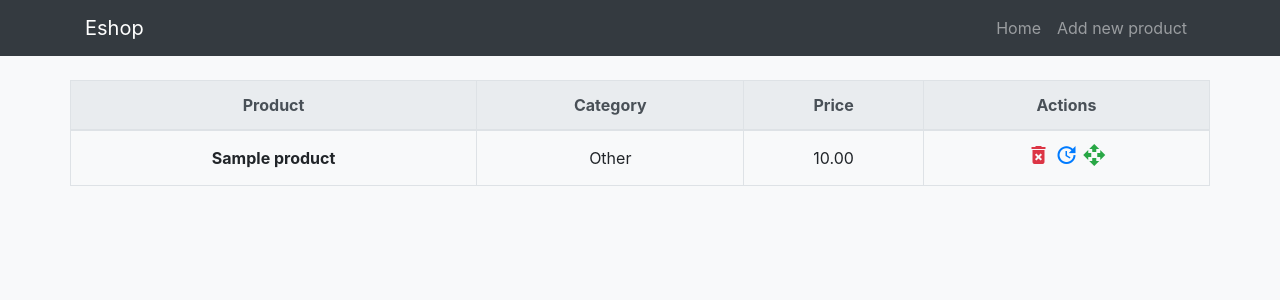
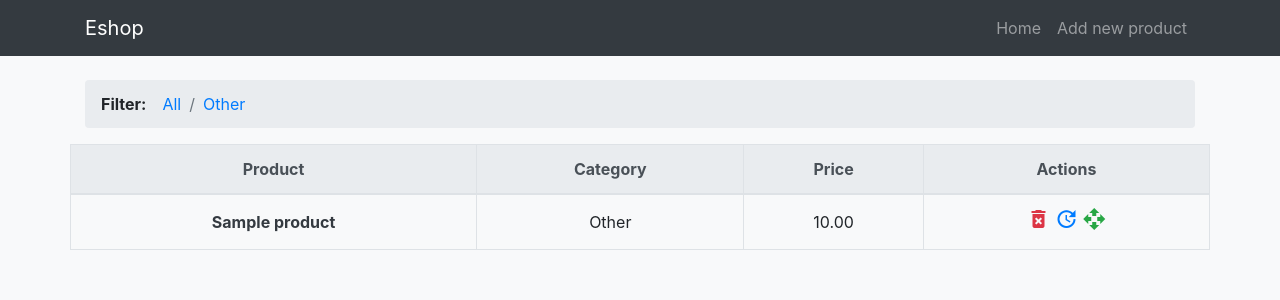
Before and after one commit to arti17/eshop, a Django app: page / in a window 1280 px wide. Shown: the top 300 px of the page. Run offline with Django 3.2, Linux system fonts and the light colour scheme; tables that the repository leaves empty hold one stand-in row (values such as "Sample post"); some libraries are stand-ins or nearby versions.

Commit message:
Added filter by category

```diff
--- a/eshop/webapp/templates/index.html
+++ b/eshop/webapp/templates/index.html
@@ -5,6 +5,16 @@
 {% endblock %}
 
 {% block body %}
+    <nav aria-label="breadcrumb">
+        <ol class="breadcrumb">
+            <span class="mr-3 font-weight-bold">Filter:</span>
+            <li class="breadcrumb-item"><a href="{% url 'index' %}">All</a></li>
+            {% for category in categories %}
+                <li class="breadcrumb-item"><a href="{% url 'category' category %}">{{ category|capfirst }}</a></li>
+            {% endfor %}
+        </ol>
+    </nav>
+
     <div class="row">
         <table class="table table-bordered text-center">
             <thead class="thead-light">
@@ -18,7 +28,7 @@
             <tbody>
             {% for product in products %}
                 <tr>
-                    <th class="align-middle">{{ product.name }}</th>
+                    <th class="align-middle"><a href="{% url 'detail' product.pk %}" class="text-dark">{{ product.name }}</a></th>
                     <td class="align-middle">{{ product.get_category_display }}</td>
                     <td class="align-middle">{{ product.price }}</td>
                     <td>
--- a/eshop/webapp/urls.py
+++ b/eshop/webapp/urls.py
@@ -7,4 +7,5 @@ urlpatterns = [
     path('create/', views.create, name='create'),
     path('update/<int:pk>', views.update, name='update'),
     path('delete/<int:pk>', views.delete, name='delete'),
+    path('products/<str:category>', views.filter_by_category, name='category'),
 ]
--- a/eshop/webapp/views.py
+++ b/eshop/webapp/views.py
@@ -3,9 +3,20 @@ from .models import Product, category_choices
 from .forms import ProductForm
 
 
+def get_categories():
+    products = Product.objects.exclude(count=0)
+    categories = []
+    for product in products:
+        category = str(product).split('-')
+        if category[1].strip() not in categories:
+            categories.append(category[1].strip())
+    return categories
+
+
 def index(request):
     products = Product.objects.order_by('category', 'name').exclude(count=0)
-    return render(request, 'index.html', {'products': products})
+    categories = get_categories()
+    return render(request, 'index.html', {'products': products, 'categories': categories})
 
 
 def detail(request, pk):
@@ -64,3 +75,9 @@ def delete(request, pk):
     product = get_object_or_404(Product, pk=pk)
     product.delete()
     return redirect('index')
+
+
+def filter_by_category(request, category):
+    products = Product.objects.filter(category=category).exclude(count=0).order_by('name')
+    categories = get_categories()
+    return render(request, 'index.html', {'products': products, 'categories': categories})
```
